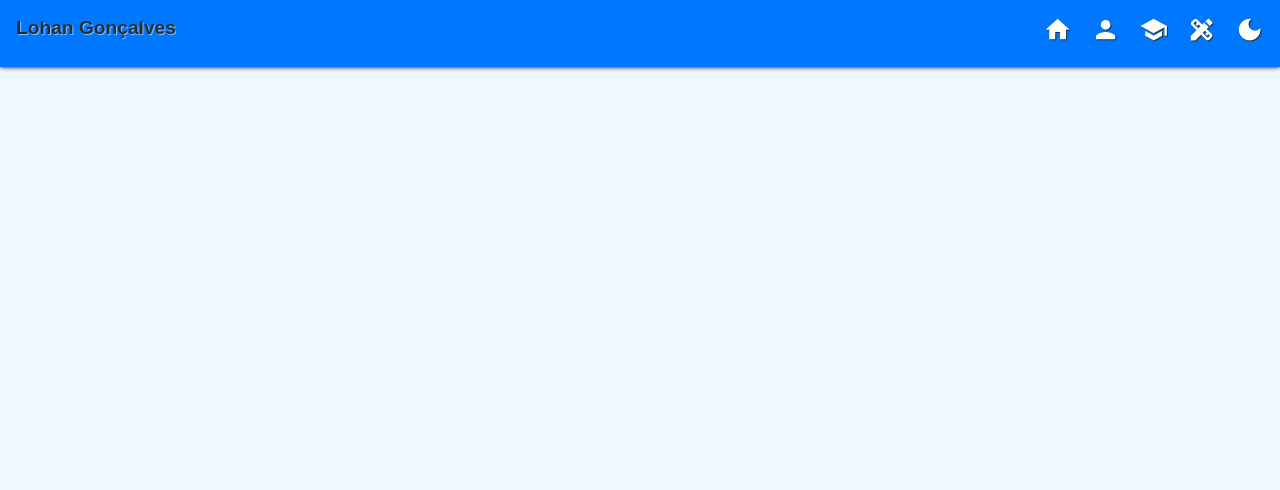
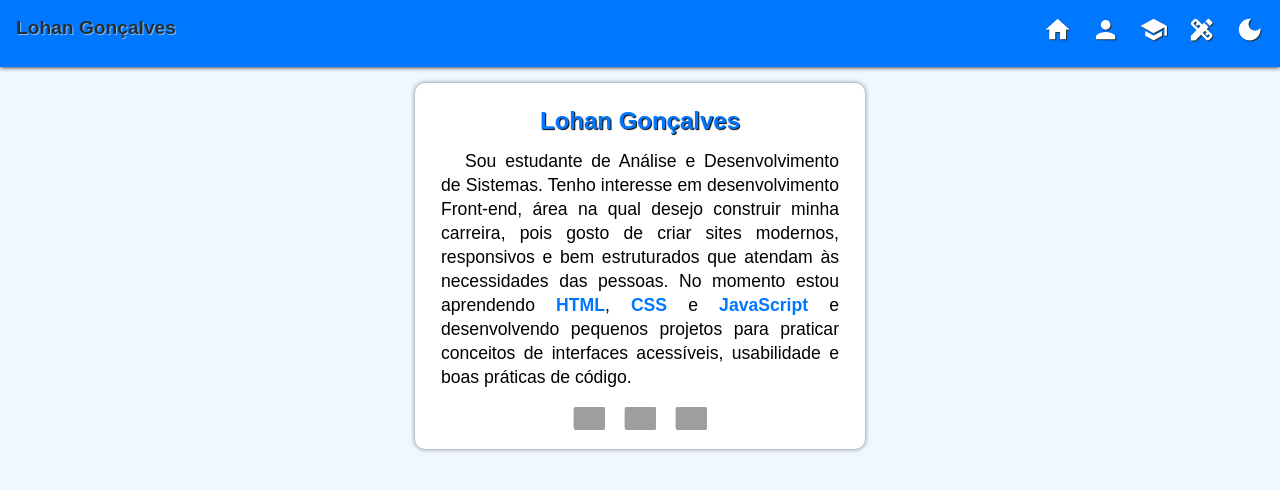
Before and after one commit to lohangoncalves/portfolio, a plain HTML site: page index.html in a window 1280 px wide. Drawn offline with Linux system fonts and the light colour scheme; grey boxes are pictures that could not be loaded.

Commit message:
Adicionando ícones de redes sociais

```diff
--- a/css/style.css
+++ b/css/style.css
@@ -29,6 +29,10 @@ body{
     font-family: var(--font-rubik);
     line-height: 1.5em;
     background-color: var(--fundo-principal);
+}
+
+strong{
+    color: var(--destaque)
 }
 
 /* ------------------------------ HEADER ------------------------------ */
@@ -76,3 +80,48 @@ header > nav#menu a:hover{
 header > nav#menu a:active{
     color: var(--destaque-inverso);
 }
+
+/* ------------------------------ SECTION 1: HOME ------------------------------ */
+section#home{
+    background-color: var(--fundo-card);
+    max-width: 450px;
+    padding: 10px;
+    display: block;
+    margin: 1rem auto;
+    border-radius: 10px;
+    box-shadow: 0 0 5px rgba(0, 0, 0, 0.514);
+}
+
+section#home > h1{
+    margin-top: 1rem;
+    text-align: center;
+    color: var(--destaque);
+    text-shadow: 1px 1px 1px black;
+}
+
+section#home > p{
+    text-align: justify;
+    font-size: 1.1em;
+    padding: 1rem;
+    text-indent: 1.5rem;
+}
+
+section#home > ul{
+    list-style-type: none;
+    display: flex;
+    justify-content: center;
+    align-content: center;
+    gap: 1rem;
+}
+
+img.redes-sociais{
+    width: 35px;
+    padding: 0.1rem;
+    border-radius: 5px;
+    transition: background-color 0.3s ease, transform 0.3s;
+}
+
+img.redes-sociais:hover{
+    background-color: var(--destaque-inverso);
+    transform: scale(1.1);
+}
--- a/index.html
+++ b/index.html
@@ -23,6 +23,21 @@
         </nav>
     </header>
     <main>
+        <section id="home">
+
+            <h1>Lohan Gonçalves</h1>
+            <p>
+                Sou estudante de Análise e Desenvolvimento de Sistemas. Tenho interesse em desenvolvimento Front-end, área na qual desejo construir minha carreira, pois gosto de criar sites modernos, responsivos e bem estruturados que atendam às necessidades das pessoas. No momento estou aprendendo <strong>HTML</strong>, <strong>CSS</strong> e <strong>JavaScript</strong> e desenvolvendo pequenos projetos para praticar conceitos de interfaces acessíveis, usabilidade e boas práticas de código.
+            </p>
+
+            <ul>
+                <li><img class="redes-sociais" src="https://icons.iconarchive.com/icons/pictogrammers/material/128/instagram-icon.png"></li>
+                <li><img class="redes-sociais" src="https://icons.iconarchive.com/icons/pictogrammers/material/128/linkedin-icon.png"></li>
+                <li><img class="redes-sociais" src="https://icons.iconarchive.com/icons/arturo-wibawa/akar/128/github-icon.png"></li>
+            </ul>
+
+
+        </section>
 
     </main>
     <footer>
```
